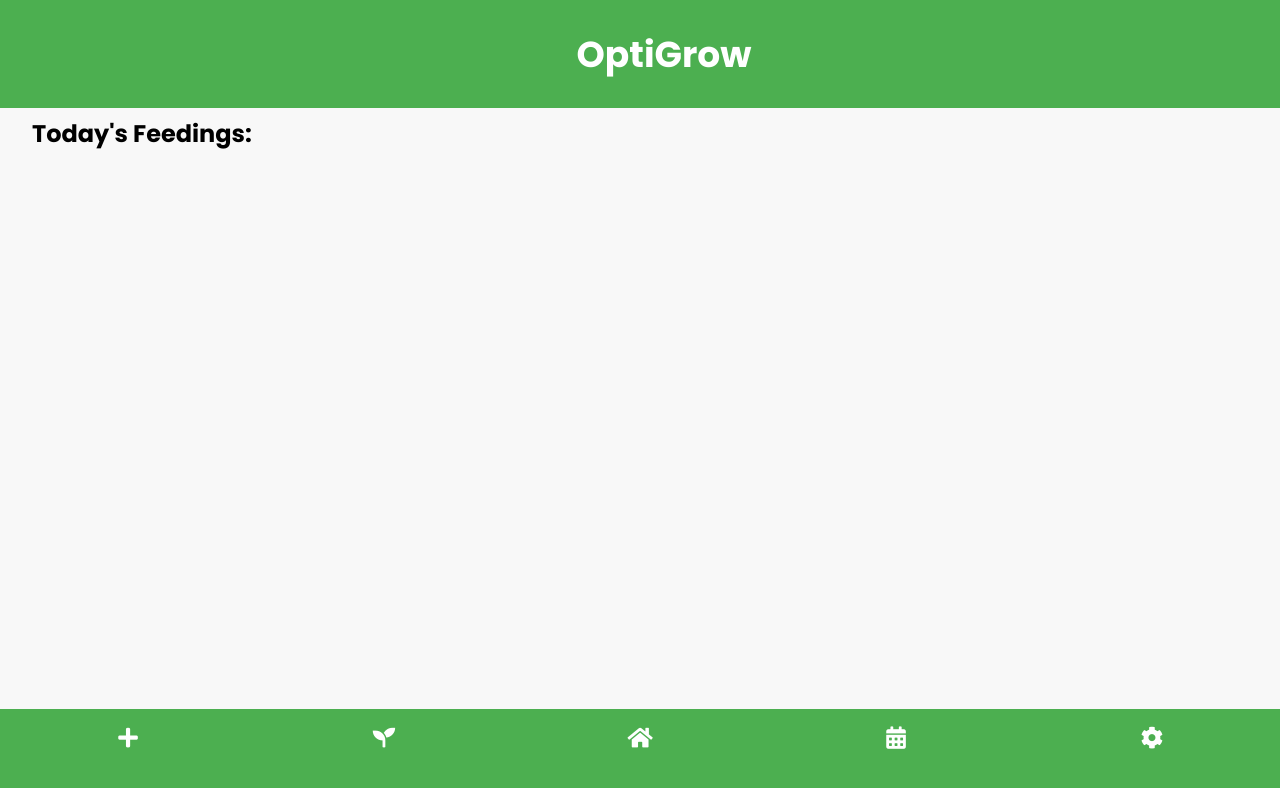
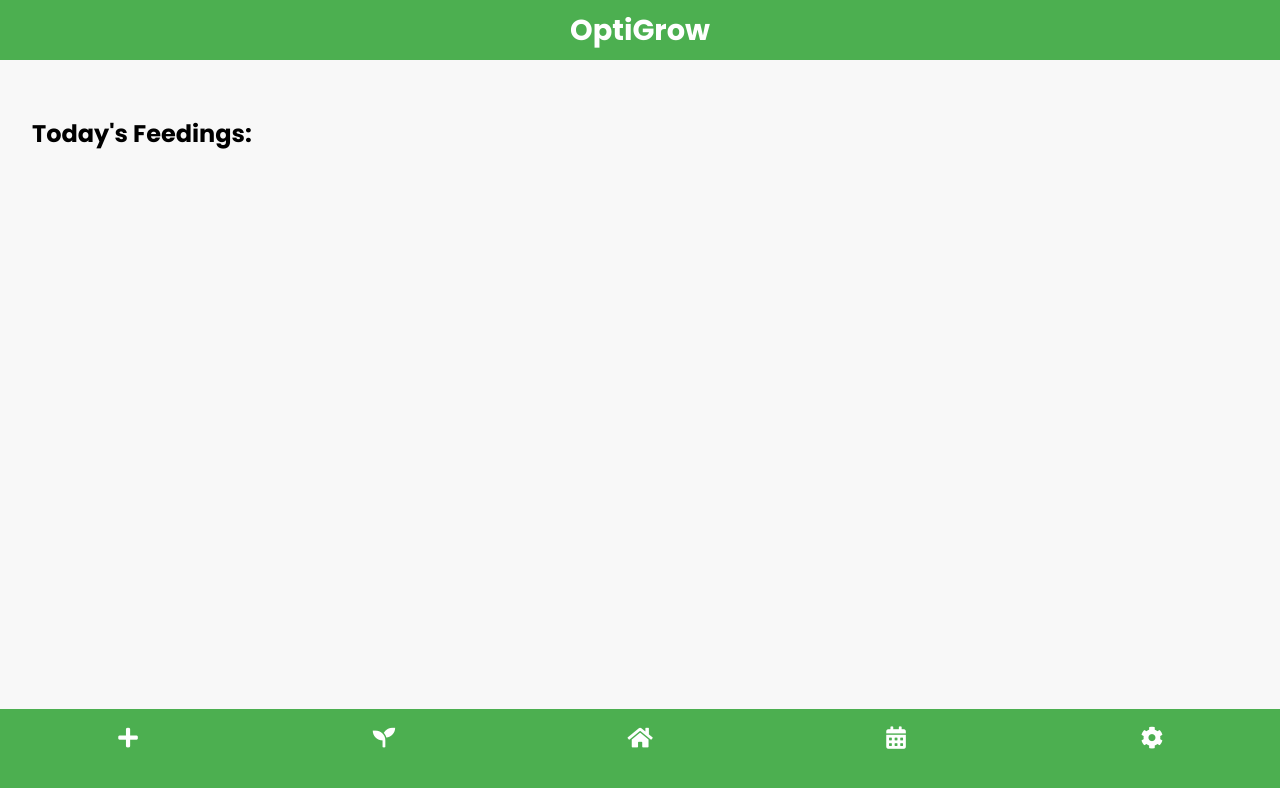
Before and after one commit to johnbuilt/tracker, a website: page index.html in a window 1280 px wide. Drawn offline with Linux system fonts and the light colour scheme.

Commit message:
Update style.css

```diff
--- a/style.css
+++ b/style.css
@@ -11,24 +11,19 @@ body {
 header {
     background-color: #4CAF50;
     color: white;
-    text-align: center;
-    padding: 1em;
-    font-size: 1.5em;
-    position: fixed;
-    width: 100%;
-    top: 0;
-    z-index: 1;
     display: flex;
     justify-content: center;
     align-items: center;
     height: 60px; /* Adjust the height as needed */
+    width: 100%;
+    position: fixed;
+    top: 0;
+    z-index: 1;
 }
 
-h1 {
+header h1 {
+    font-size: 1.8em; /* Adjust font size as needed */
     margin: 0; /* Remove default margin */
-    font-size: 1.5em; /* Adjust font size as needed */
-    width: 100%; /* Ensure it takes full width */
-    text-align: center; /* Center the text */
 }
 
 nav {
```
